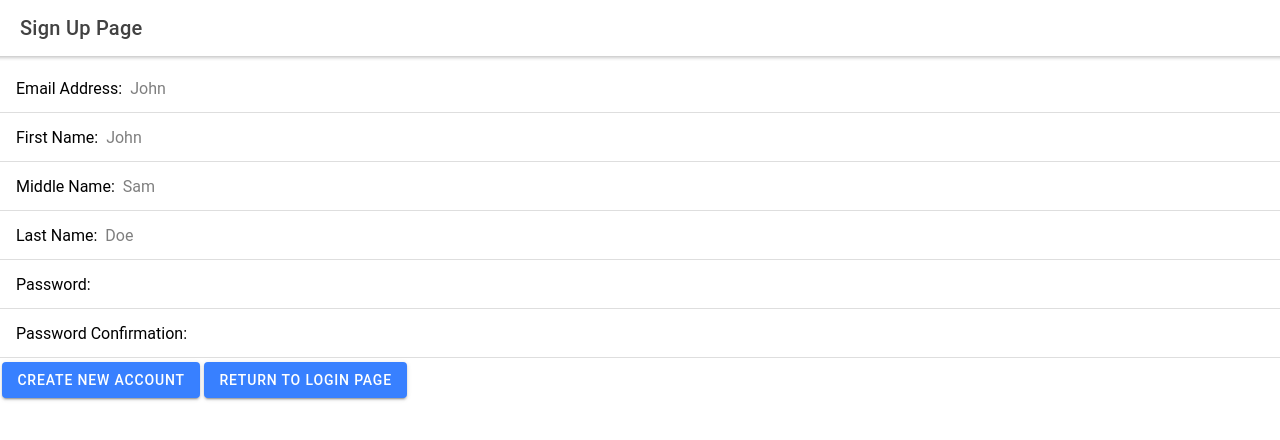
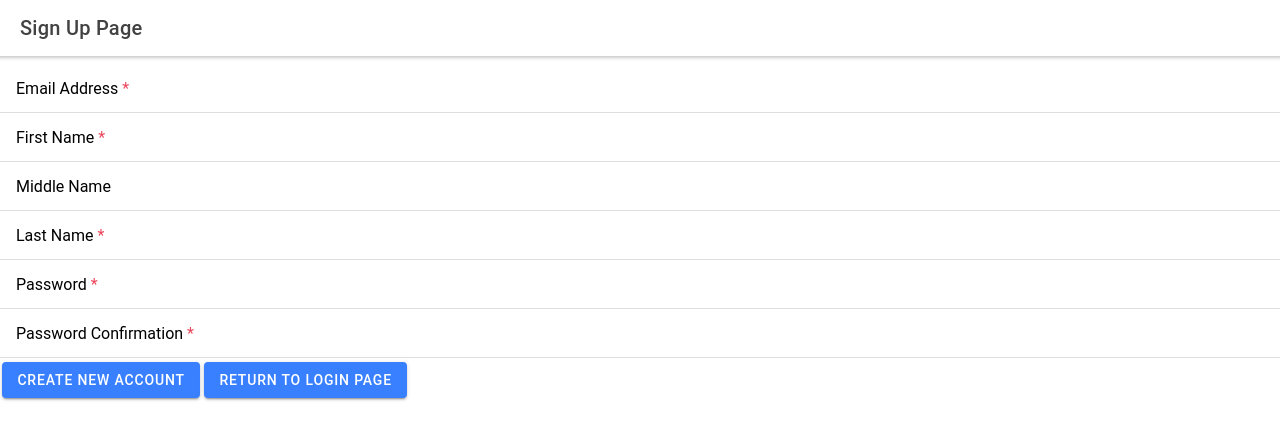
Before and after one commit to mdwagner/next-great-idea, a React (Create React App) app in the folder ionic/: page /signup in a window 1280 px wide. Shown: the top 440 px of the page. Built offline with nearby package versions, Linux system fonts and the light colour scheme.

Commit message:
feat: fixed sign up form

```diff
--- a/ionic/src/pages/Login.tsx
+++ b/ionic/src/pages/Login.tsx
@@ -42,39 +42,33 @@ export const Login: React.FC = () => {
   const { handleSubmit, control, reset } = useForm<LoginInput>();
   const client = useApolloClient();
   const [login, { loading }] = useMutation<loginUser, loginUserVariables>(
-    LOGIN_USER,
-    {
-      onCompleted({ login: { token } }) {
+    LOGIN_USER
+  );
+  const submit = handleSubmit(async ({ email: loginId, password }) => {
+    return login({
+      variables: {
+        loginId,
+        password,
+      },
+    })
+      .then((result) => {
+        if (result.data) {
           // set token in localStorage
-        window.localStorage.setItem("token", token);
+          window.localStorage.setItem("token", result.data.login.token);
 
           // set client cache for logged in state
           client.cache.writeData({ data: { isLoggedIn: true } });
-
-        // reset form state
-        reset({ email: "", password: "" });
 
           // display login message
           console.info("logged in!");
 
           // TODO: add home page redirect
           // history.replace('/home');
-      },
-      onError(error) {
+        }
+      })
+      .finally(() => {
         // reset form state
         reset({ email: "", password: "" });
-
-        // display error message
-        console.error(error.message);
-      },
-    }
-  );
-  const submit = handleSubmit(async ({ email: loginId, password }) => {
-    await login({
-      variables: {
-        loginId,
-        password,
-      },
       });
   });
   const goToSignUp = () => history.push("/signup");
@@ -92,8 +86,7 @@ export const Login: React.FC = () => {
           <IonList>
             <IonItem>
               <IonLabel>
-                Email &nbsp;
-                <IonText color="danger">*</IonText>
+                Email <IonText color="danger">*</IonText>
               </IonLabel>
               <IonInputController
                 name="email"
@@ -110,8 +103,7 @@ export const Login: React.FC = () => {
 
             <IonItem>
               <IonLabel>
-                Password &nbsp;
-                <IonText color="danger">*</IonText>
+                Password <IonText color="danger">*</IonText>
               </IonLabel>
               <IonInputController
                 name="password"
--- a/ionic/src/pages/SignUp.tsx
+++ b/ionic/src/pages/SignUp.tsx
@@ -10,8 +10,9 @@ import {
   IonLabel,
   IonList,
   IonButton,
+  IonText,
 } from "@ionic/react";
-import { useForm } from "react-hook-form";
+import { useForm, Resolver } from "react-hook-form";
 import { gql } from "apollo-boost";
 import { useMutation } from "@apollo/react-hooks";
 
@@ -48,23 +49,54 @@ const SIGN_UP_USER = gql`
   }
 `;
 
+const validate: Resolver<SignUpInput> = async (values) => {
+  let error = false;
+  if (values.password !== values.passwordConfirmation) {
+    error = true;
+  }
+
+  return {
+    values: error ? {} : values,
+    errors: error
+      ? {
+          passwordConfirmation: {
+            type: "mismatch",
+            message: "This does not match with password.",
+          },
+        }
+      : {},
+  };
+};
+
 export const SignUp: React.FC = () => {
   const history = useHistory();
-  const { handleSubmit, control } = useForm<SignUpInput>();
+  const { handleSubmit, control, reset } = useForm<SignUpInput>({
+    resolver: validate,
+  });
   const [signUp, { loading }] = useMutation<signUpUser, signUpUserVariables>(
-    SIGN_UP_USER,
-    {
-      onCompleted({ signUp: { success } }) {
-        goToLogin();
-      },
-    }
+    SIGN_UP_USER
   );
   const goToLogin = () => history.push("/login");
   const submit = handleSubmit(async (input) => {
     delete input.passwordConfirmation;
     signUp({
       variables: input,
-    });
+    })
+      .then((result) => {
+        if (result.data?.signUp.success) {
+          goToLogin();
+        }
+      })
+      .finally(() => {
+        reset({
+          email: "",
+          firstName: "",
+          middleName: "",
+          lastName: "",
+          password: "",
+          passwordConfirmation: "",
+        });
+      });
   });
 
   return (
@@ -78,7 +110,9 @@ export const SignUp: React.FC = () => {
         <form noValidate onSubmit={submit}>
           <IonList>
             <IonItem>
-              <IonLabel>Email Address: </IonLabel>
+              <IonLabel>
+                Email Address <IonText color="danger">*</IonText>
+              </IonLabel>
               <IonInputController
                 name="email"
                 control={control}
@@ -88,12 +122,13 @@ export const SignUp: React.FC = () => {
                   type: "email",
                   required: true,
                   clearInput: true,
-                  placeholder: "John",
                 }}
               />
             </IonItem>
             <IonItem>
-              <IonLabel>First Name: </IonLabel>
+              <IonLabel>
+                First Name <IonText color="danger">*</IonText>
+              </IonLabel>
               <IonInputController
                 name="firstName"
                 control={control}
@@ -103,12 +138,11 @@ export const SignUp: React.FC = () => {
                   type: "text",
                   required: true,
                   clearInput: true,
-                  placeholder: "John",
                 }}
               />
             </IonItem>
             <IonItem>
-              <IonLabel>Middle Name: </IonLabel>
+              <IonLabel>Middle Name</IonLabel>
               <IonInputController
                 name="middleName"
                 control={control}
@@ -118,12 +152,13 @@ export const SignUp: React.FC = () => {
                   type: "text",
                   required: true,
                   clearInput: true,
-                  placeholder: "Sam",
                 }}
               />
             </IonItem>
             <IonItem>
-              <IonLabel>Last Name: </IonLabel>
+              <IonLabel>
+                Last Name <IonText color="danger">*</IonText>
+              </IonLabel>
               <IonInputController
                 name="lastName"
                 control={control}
@@ -133,12 +168,13 @@ export const SignUp: React.FC = () => {
                   type: "text",
                   required: true,
                   clearInput: true,
-                  placeholder: "Doe",
                 }}
               />
             </IonItem>
             <IonItem>
-              <IonLabel>Password: </IonLabel>
+              <IonLabel>
+                Password <IonText color="danger">*</IonText>
+              </IonLabel>
               <IonInputController
                 name="password"
                 control={control}
@@ -152,8 +188,9 @@ export const SignUp: React.FC = () => {
               />
             </IonItem>
             <IonItem>
-              {/* FE validation: check if passwords match */}
-              <IonLabel>Password Confirmation: </IonLabel>
+              <IonLabel>
+                Password Confirmation <IonText color="danger">*</IonText>
+              </IonLabel>
               <IonInputController
                 name="passwordConfirmation"
                 control={control}
```
Also changed, not shown: 1 other file (tests, documents, lock files or other folders). Lines whose indentation alone changed are shown as unchanged.
